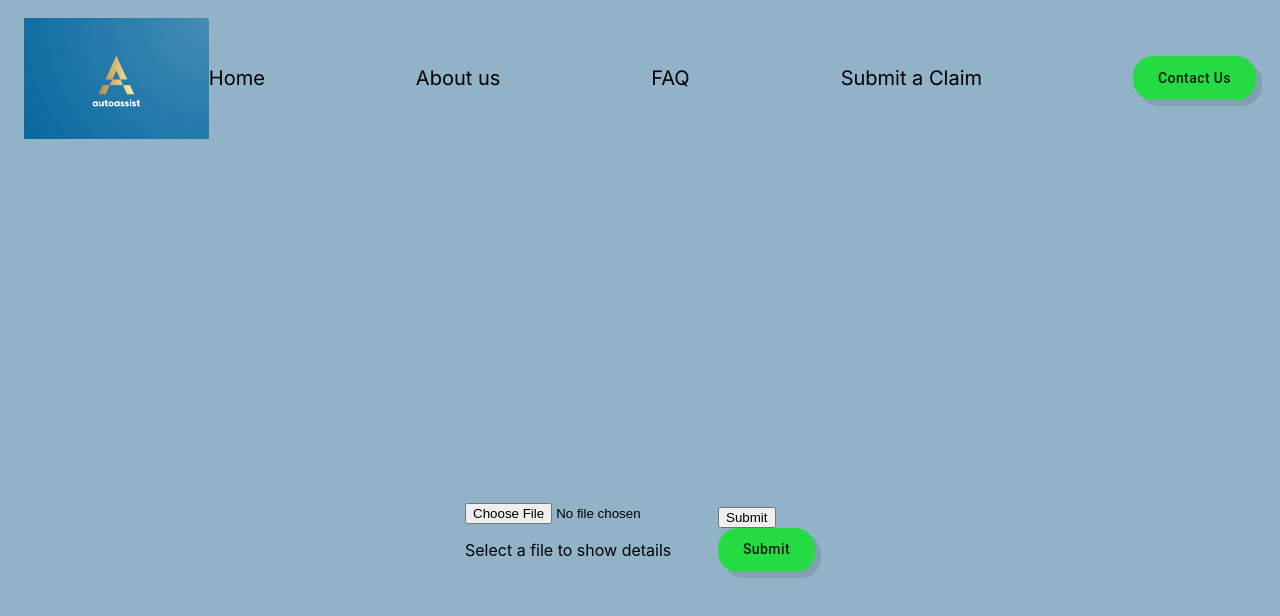
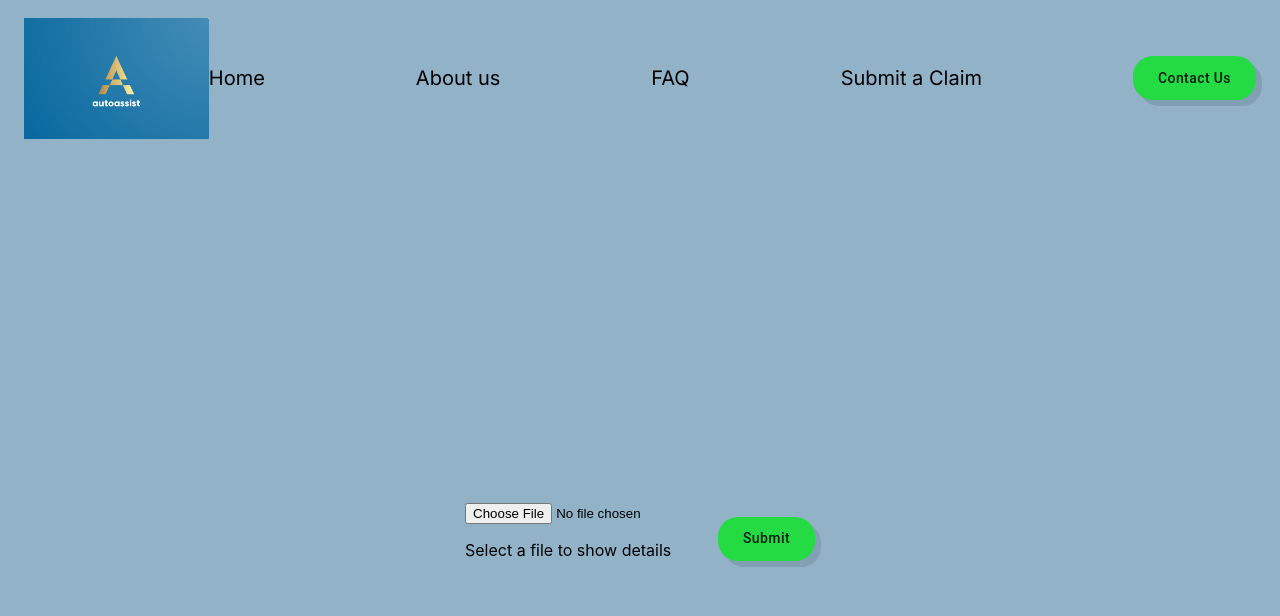
Before and after one commit to Cobasaurusrex/Hackthe6, a React (Create React App) app in the folder frontend/: page / in a window 1280 px wide. Shown: the top 616 px of the page. Built offline with nearby package versions, Linux system fonts and the light colour scheme.

Commit message:
button styling

```diff
--- a/frontend/src/App.js
+++ b/frontend/src/App.js
@@ -95,9 +95,9 @@ function App() {
             <p>Select a file to show details</p>
           )}
         </div>
-        <div>
-          <button onClick={handleSubmission}>Submit</button>
-          <TestButton txt="Submit" onClick={handleSubmission} />
+        <div onClick={handleSubmission}>
+          {/* <button onClick={handleSubmission}>Submit</button> */}
+          <TestButton txt="Submit" />
         </div>
       </div>
 
```
